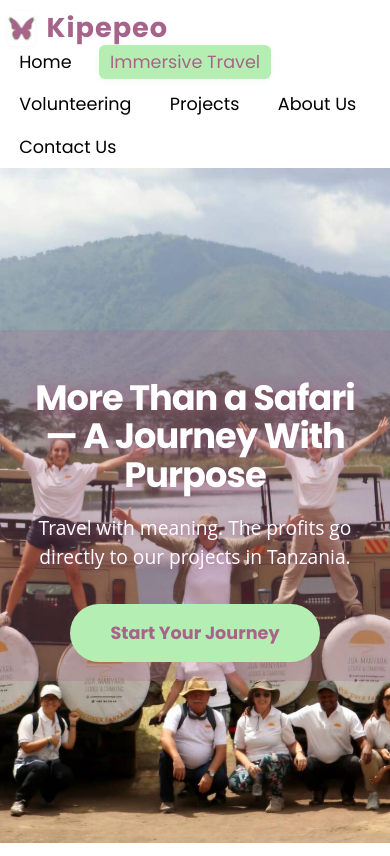
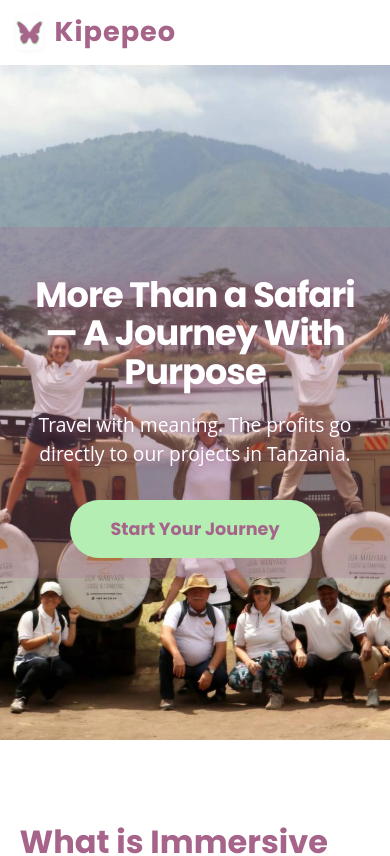
Before and after one commit to kipepeotanzania/platform, a React (Vite) app in the folder frontend/: page /travel in a window 390 px wide. Shown: the top 856 px of the page. Built offline with nearby package versions, Linux system fonts and the light colour scheme.

Commit message:
nav bar fix

```diff
--- a/frontend/index.html
+++ b/frontend/index.html
@@ -2,9 +2,9 @@
 <html lang="en">
   <head>
     <meta charset="UTF-8" />
-    <link rel="icon" type="image/svg+xml" href="/vite.svg" />
+    <link rel="icon" type="image/png" href="/src/assets/logo.png" />
     <meta name="viewport" content="width=device-width, initial-scale=1.0" />
-    <title>Vite + React</title>
+    <title>Kipepeo</title>
     <link href="https://fonts.googleapis.com/css2?family=Nunito:wght@400;700&family=Poppins:wght@400;700&family=Quicksand:wght@400;700&display=swap" rel="stylesheet">
   </head>
   <body>
--- a/frontend/src/components/Navbar.css
+++ b/frontend/src/components/Navbar.css
@@ -79,14 +79,118 @@
   box-shadow: 0 2px 8px rgba(181,238,179,0.15);
 }
 
+.navbar-burger {
+  display: none;
+  flex-direction: column;
+  justify-content: center;
+  align-items: center;
+  width: 2.5rem;
+  height: 2.5rem;
+  background: none;
+  border: none;
+  cursor: pointer;
+  z-index: 120;
+  margin-left: auto;
+}
+
+.burger-bar {
+  width: 2rem;
+  height: 3px;
+  background: var(--color-primary);
+  margin: 0.22rem 0;
+  border-radius: 2px;
+  transition: all 0.3s;
+}
+
+.navbar-inner {
+  display: flex;
+  align-items: center;
+  width: 100%;
+  justify-content: space-between;
+}
+
+.navbar-backdrop {
+  display: none;
+}
+
 @media (max-width: 800px) {
-  .navbar {
+  .navbar-inner {
+    width: 100%;
+    justify-content: space-between;
+    align-items: center;
+  }
+  .navbar-logo {
+    flex: 1 1 auto;
+  }
+  .navbar-burger {
+    display: flex;
+    position: absolute;
+    right: 1.2rem;
+    top: 0.7rem;
+    z-index: 120;
+    margin-left: 0;
+  }
+  .navbar-links {
+    position: fixed;
+    top: 0;
+    right: -320px;
+    width: 260px;
+    height: 100vh;
+    background: rgba(255,255,255,0.98);
+    box-shadow: -8px 0 32px rgba(167,100,138,0.10);
     flex-direction: column;
     align-items: flex-start;
-    padding: 0.5rem 0.5rem;
+    gap: 0;
+    padding: 2.5rem 0 1rem 0;
+    margin: 0;
+    z-index: 200;
+    max-height: none;
+    opacity: 1;
+    pointer-events: auto;
+    transform: translateX(0);
+    transition: right 0.35s cubic-bezier(.4,2,.6,1);
   }
-  .navbar-links {
-    gap: 1rem;
-    flex-wrap: wrap;
+  .navbar-links.open {
+    right: 0;
+    transition: right 0.45s cubic-bezier(.4,2,.6,1);
+  }
+  .navbar-links:not(.open) {
+    right: -320px;
+    transition: right 0.35s cubic-bezier(.4,2,.6,1);
+  }
+  .navbar-links li {
+    width: 100%;
+    padding: 0.2rem 1.5rem;
+  }
+  .navbar-links a {
+    display: block;
+    width: 100%;
+    padding: 0.8rem 0;
+    font-size: 1.15rem;
+    border-radius: 0;
+    color: var(--color-primary);
+    background: none;
+    box-shadow: none;
+    border-bottom: 1px solid #eee;
+    transition: background 0.18s, color 0.18s;
+  }
+  .navbar-links a:hover, .navbar-links a.active {
+    background: var(--color-accent);
+    color: #fff;
+  }
+  .navbar-backdrop {
+    display: block;
+    position: fixed;
+    top: 0;
+    left: 0;
+    width: 100vw;
+    height: 100vh;
+    background: rgba(0,0,0,0.18);
+    z-index: 150;
+    animation: fadeInBg 0.3s;
+  }
+  @keyframes fadeInBg {
+    from { opacity: 0; }
+    to { opacity: 1; }
   }
 }
--- a/frontend/src/components/Navbar.jsx
+++ b/frontend/src/components/Navbar.jsx
@@ -14,6 +14,7 @@ const navLinks = [
 
 export default function Navbar() {
   const [scrolled, setScrolled] = useState(false);
+  const [menuOpen, setMenuOpen] = useState(false);
   const location = useLocation();
 
   useEffect(() => {
@@ -22,15 +23,24 @@ export default function Navbar() {
     return () => window.removeEventListener('scroll', onScroll);
   }, []);
 
+  useEffect(() => { setMenuOpen(false); }, [location.pathname]);
+
   return (
     <nav className={`navbar${scrolled ? ' navbar-scrolled' : ''}`}>
-      <div className="navbar-logo">
-        <Link to="/" className="navbar-logo-link" aria-label="Kipepeo Home">
-          <img src={logo} alt="Kipepeo logo" className="navbar-logo-img" />
-          <span className="logo-placeholder">Kipepeo</span>
-        </Link>
+      <div className="navbar-inner">
+        <div className="navbar-logo">
+          <Link to="/" className="navbar-logo-link" aria-label="Kipepeo Home">
+            <img src={logo} alt="Kipepeo logo" className="navbar-logo-img" />
+            <span className="logo-placeholder">Kipepeo</span>
+          </Link>
+        </div>
+        <button className="navbar-burger" aria-label="Open menu" aria-expanded={menuOpen} onClick={() => setMenuOpen(m => !m)}>
+          <span className="burger-bar"></span>
+          <span className="burger-bar"></span>
+          <span className="burger-bar"></span>
+        </button>
       </div>
-      <ul className="navbar-links">
+      <ul className={`navbar-links${menuOpen ? ' open' : ''}`}>
         {navLinks.map(link => (
           <li key={link.name}>
             <Link to={link.path} className={location.pathname === link.path ? 'active' : ''}>
@@ -39,6 +49,7 @@ export default function Navbar() {
           </li>
         ))}
       </ul>
+      {menuOpen && <div className="navbar-backdrop" onClick={()=>setMenuOpen(false)}></div>}
     </nav>
   );
 }
```
